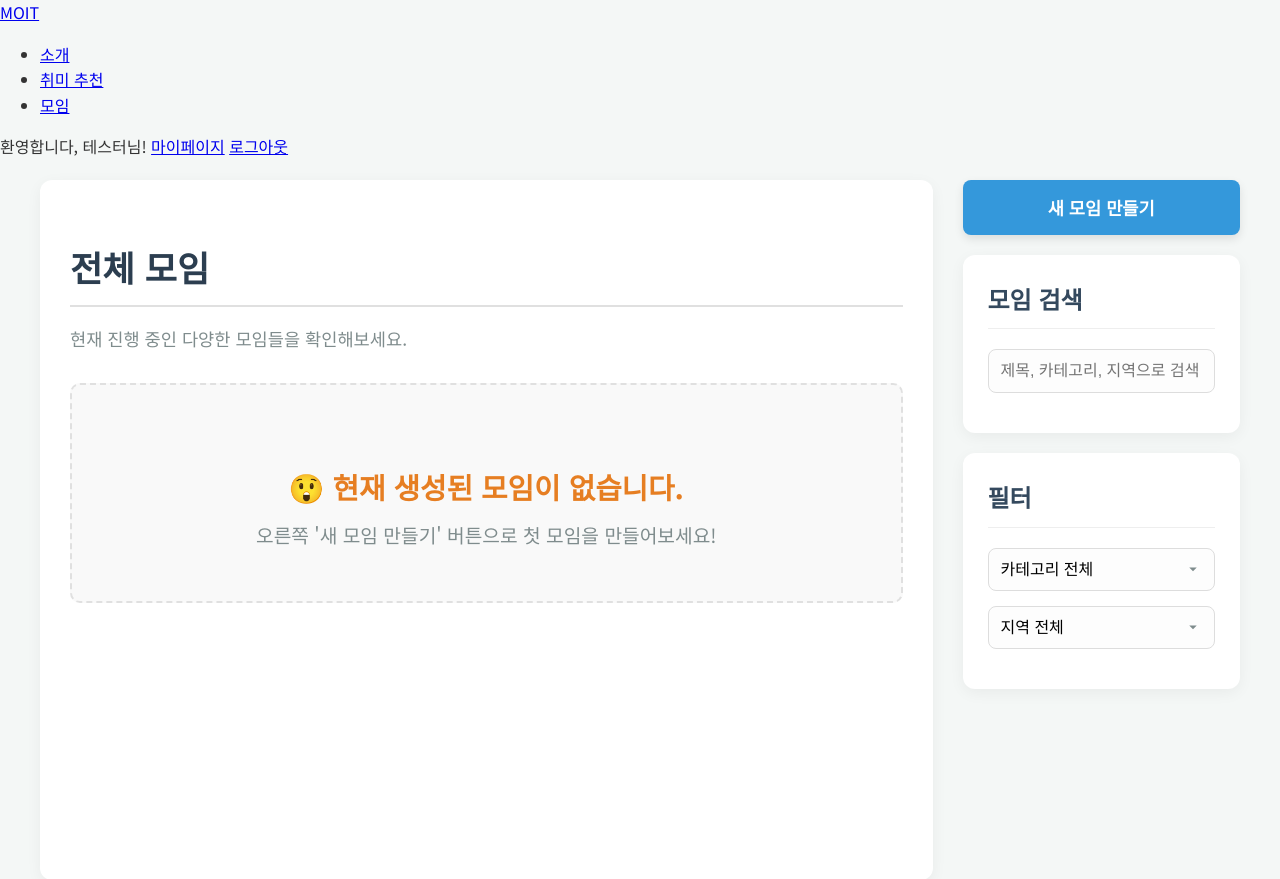
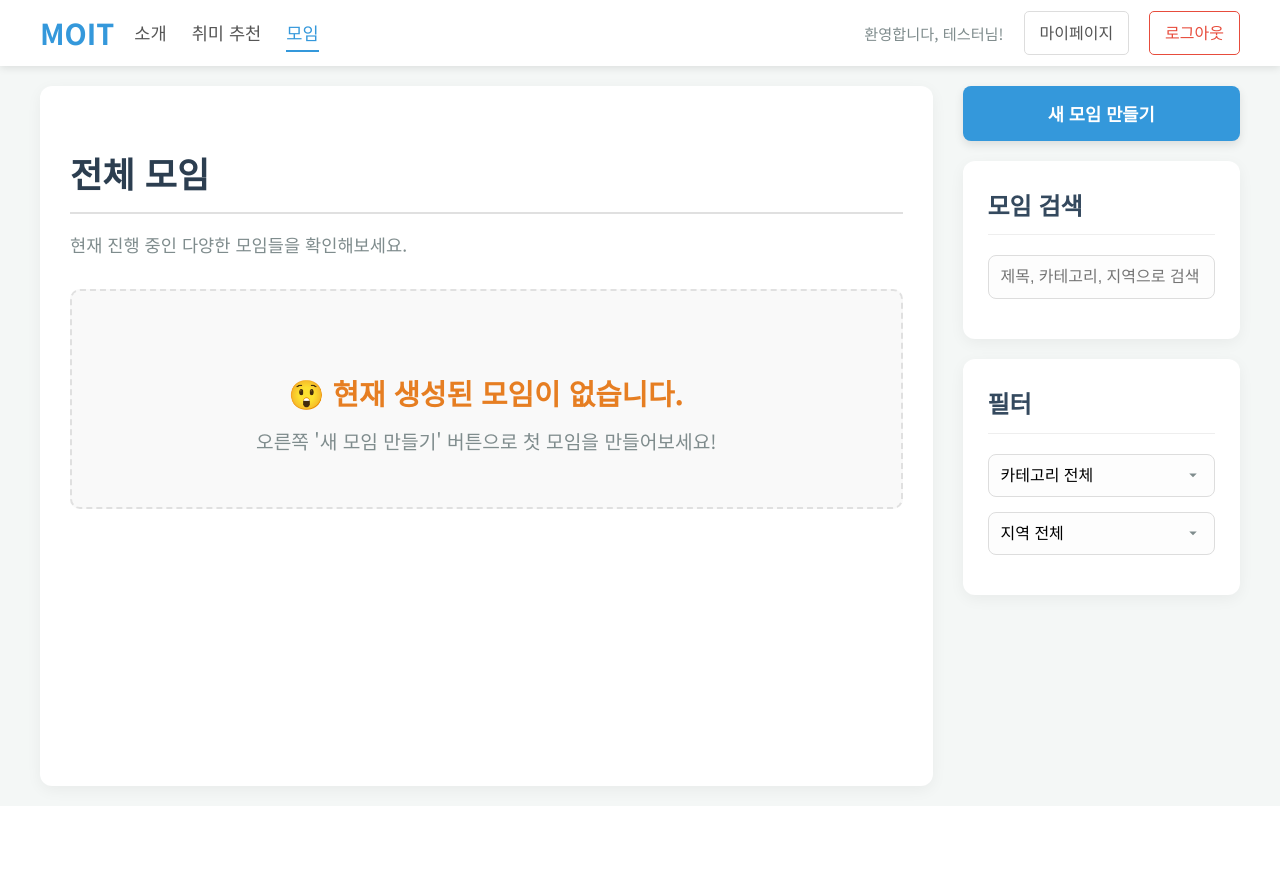
Before and after one commit to wonjun4149/moit, a PHP site: page /php/meeting.php in a window 1280 px wide. Shown: the top 879 px of the page. After the commit the page ends 798 px from the top, so only its background shows below. Run offline with PHP 8.4, Linux system fonts and the light colour scheme; a user stored in the database is signed in; data comes from the database, SQL or seed files in the repository; data that the repository does not hold is empty.

Commit message:
상단바

```diff
--- a/css/meeting-style.css
+++ b/css/meeting-style.css
@@ -617,3 +617,112 @@ body {
     word-wrap: break-word;
     word-break: break-all;
 }
+
+/* ====================================================== */
+/* ## 네비게이션 바 스타일 (다른 페이지와 동일하게 맞춤) ## */
+/* ====================================================== */
+
+.navbar {
+    background-color: #fff;
+    padding: 10px 20px;
+    box-shadow: 0 2px 8px rgba(0, 0, 0, 0.1);
+    display: flex;
+    justify-content: center;
+    align-items: center;
+    position: sticky;
+    top: 0;
+    z-index: 100;
+}
+
+.nav-container {
+    display: flex;
+    justify-content: space-between;
+    align-items: center;
+    width: 100%;
+    max-width: 1200px;
+}
+
+.nav-left, .nav-right {
+    display: flex;
+    align-items: center;
+    gap: 20px;
+}
+
+.logo a {
+    font-weight: bold;
+    font-size: 1.8em;
+    color: #3498db;
+    text-decoration: none;
+}
+
+.hamburger {
+    display: none; /* 화면이 작을 때만 표시됨 */
+    flex-direction: column;
+    cursor: pointer;
+    gap: 5px;
+}
+
+.hamburger span {
+    display: block;
+    width: 25px;
+    height: 3px;
+    background-color: #333;
+}
+
+.nav-menu {
+    list-style: none;
+    margin: 0;
+    padding: 0;
+    display: flex;
+    gap: 25px;
+}
+
+.nav-menu li a {
+    text-decoration: none;
+    color: #555;
+    font-weight: 500;
+    font-size: 1.1em;
+    padding: 5px 0;
+    transition: color 0.3s ease;
+    border-bottom: 2px solid transparent; /* 기본 밑줄은 투명 */
+}
+
+.nav-menu li a:hover,
+.nav-menu li a.active {
+    color: #3498db;
+    border-bottom: 2px solid #3498db; /* 활성화 및 호버 시 밑줄 표시 */
+}
+
+.welcome-msg {
+    color: #7f8c8d;
+    font-size: 0.95em;
+}
+
+.nav-btn {
+    text-decoration: none;
+    color: #555;
+    background-color: transparent;
+    padding: 8px 15px;
+    border-radius: 5px;
+    border: 1px solid #ddd;
+    transition: all 0.3s ease;
+}
+
+.nav-btn:hover {
+    background-color: #f5f5f5;
+    border-color: #ccc;
+}
+
+.logout-btn {
+    border-color: #e74c3c;
+    color: #e74c3c;
+}
+
+.logout-btn:hover {
+    background-color: #e74c3c;
+    color: white;
+}
+
+.profile-btn {
+    display: none; /* 현재 사용하지 않으므로 숨김 */
+}
```
